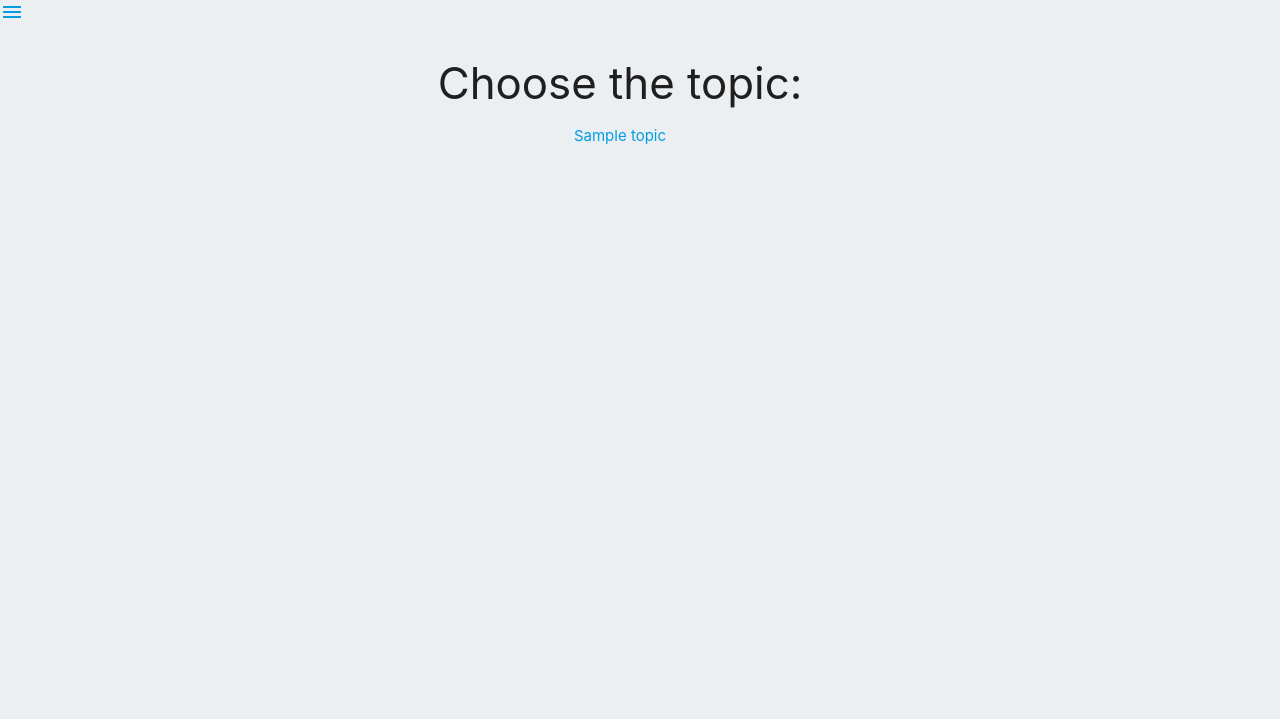
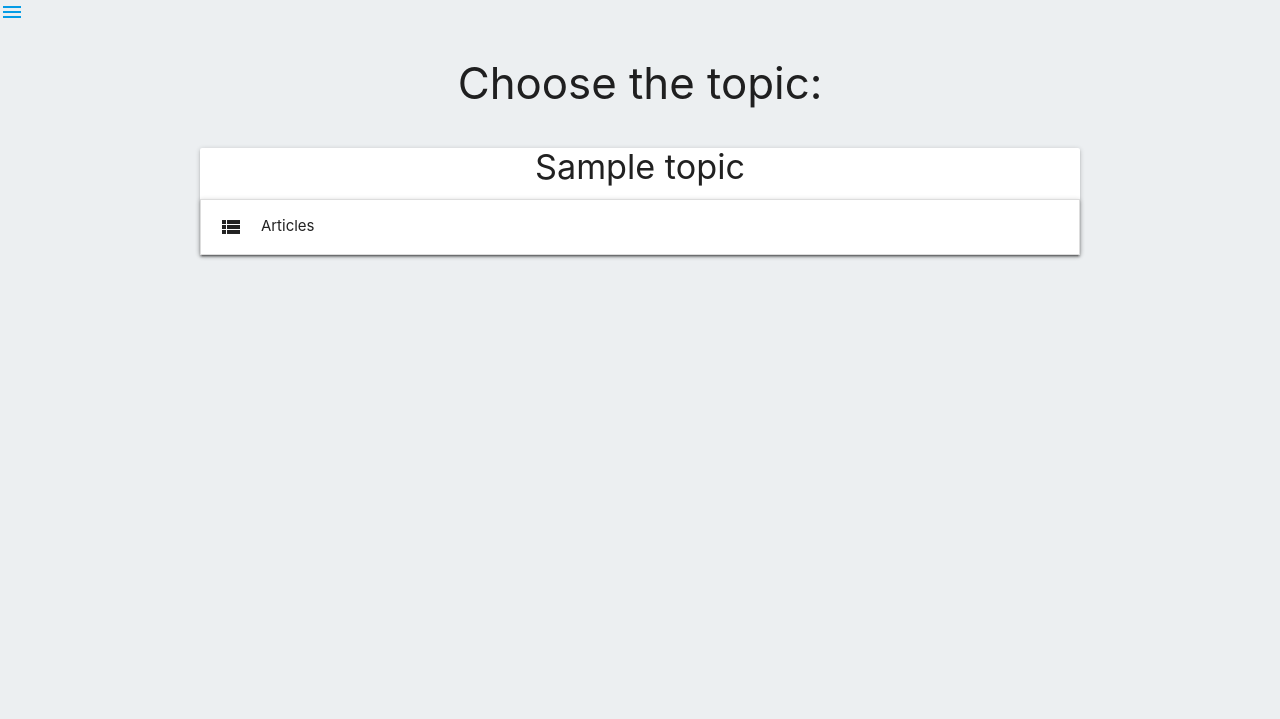
Before and after one commit to denibulkashvili/django-blog, a Django app: page /topics/ in a window 1280 px wide. Shown: the top 719 px of the page. Run offline with Django 3.2, Linux system fonts and the light colour scheme; tables that the repository leaves empty hold one stand-in row (values such as "Sample post"); some libraries are stand-ins or nearby versions.

Commit message:
Style topics page with materialize cards

```diff
--- a/blog/static/blog/css/mystyle.css
+++ b/blog/static/blog/css/mystyle.css
@@ -9,7 +9,7 @@ body {
     flex: 1 0 auto;
     min-width: 100vw;
     margin-bottom: 0;
-    padding-right: 40px;
+
 }
 
 #aside {
--- a/blog/templates/blog/base.html
+++ b/blog/templates/blog/base.html
@@ -74,11 +74,15 @@
         document.addEventListener('DOMContentLoaded', function() {
             var elems = document.querySelectorAll('.sidenav');
             var instances = M.Sidenav.init(elems);
+
+            // Initialize collapsible
+
+            var elems = document.querySelectorAll('.collapsible');
+            var instances = M.Collapsible.init(elems);
+
         });
 
-        // Initialize collapsible (uncomment the lines below if you use the dropdown variation)
-        var collapsibleElem = document.querySelector('.collapsible');
-        var collapsibleInstance = M.Collapsible.init(collapsibleElem);
+
     </script>
 </body>
 </html>
--- a/blog/templates/blog/topics.html
+++ b/blog/templates/blog/topics.html
@@ -1,15 +1,33 @@
 {% extends "blog/base.html" %}
 
 {% block content %}
+<div class="container">
     <h3>Choose the topic:</h3>
+    {% if topic_list %}
+        {% for topic in topic_list %}
+            <div class="row">
+                <div class="col s12">
+                    <div class="card">
+                        <div class="card-title"><h4>{{topic.title}}</h4></div>
 
-    {% if topic_list %}
-        <ul>
-            {% for topic in topic_list %}
-            <li><a href="{{topic.title}}/">{{topic.title}}</a></li>
-            {% endfor %}
-        </ul>
+
+                            <ul class="collapsible">
+                                <li>
+                                    <div class="collapsible-header"><i class="material-icons">view_list</i>Articles</div>
+                                    <div class="collapsible-body">
+
+                                        <a href="{{topic.title}}/">See all articles</a>
+                                    </div>
+                                </li>
+                            </ul>
+
+                    </div>
+                </div>
+            </div>
+        {% endfor %}
     {% else %}
         There are no topics yet.
     {% endif %}
+
+</div>
 {% endblock %}
```
